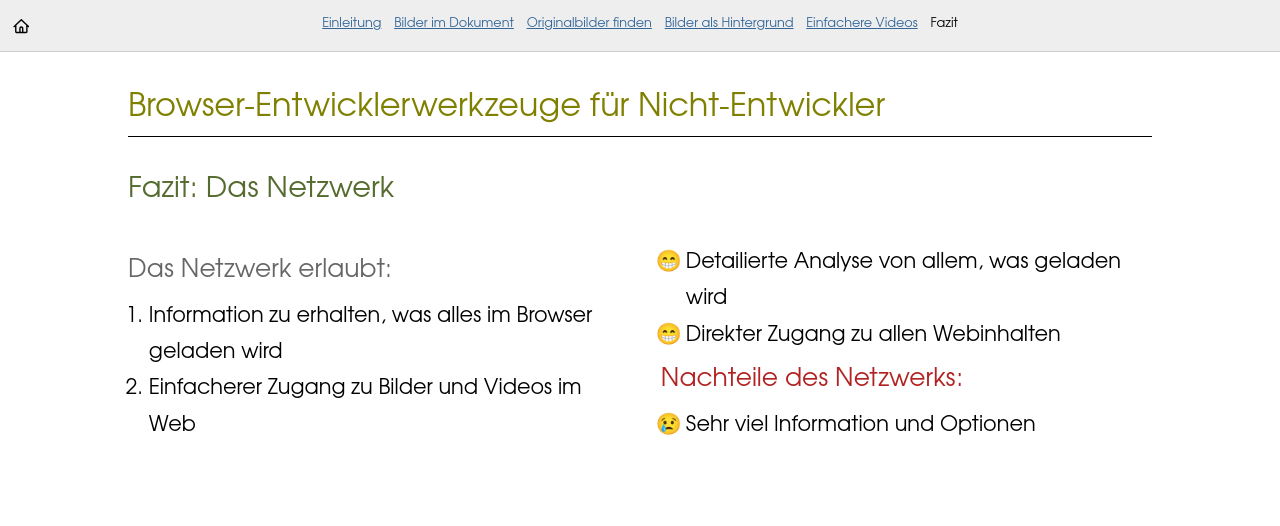
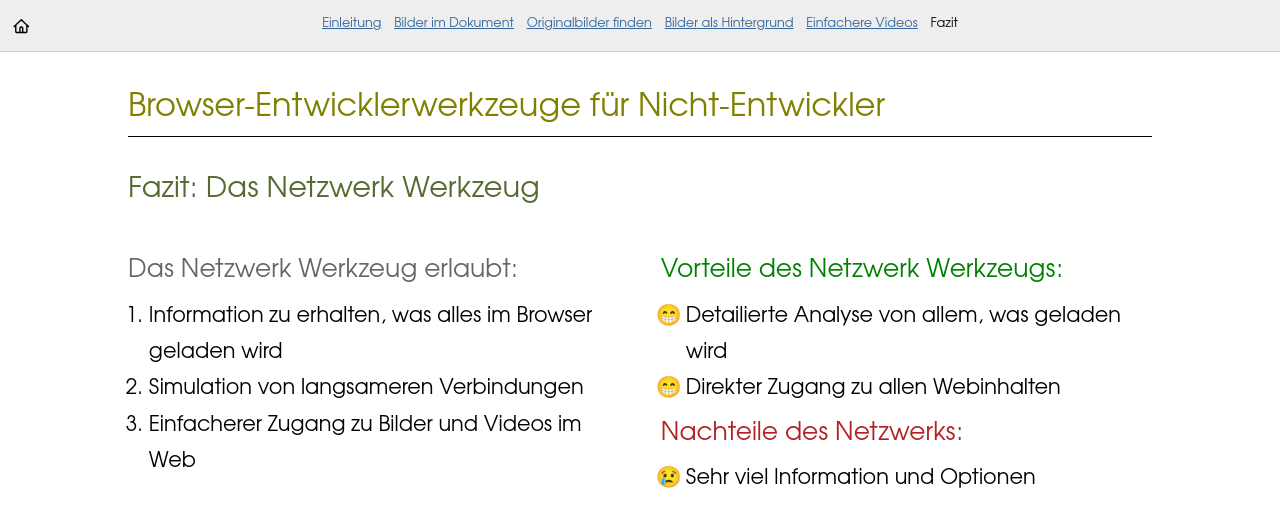
Before and after one commit to codepo8/devtools-deutsch, a plain HTML site: page demos/network/review.html in a window 1280 px wide. Drawn offline with Linux system fonts and the light colour scheme.

Commit message:
adding more demos

```diff
--- a/demos/network/review.html
+++ b/demos/network/review.html
@@ -9,17 +9,19 @@
 <body>
     <header>
         <h1>Browser-Entwicklerwerkzeuge für Nicht-Entwickler</h1>
-        <h2>Fazit: Das Netzwerk</h2>
+        <h2>Fazit: Das Netzwerk Werkzeug</h2>
     </header>
     <section>
        <div>
-            <h3>Das Netzwerk erlaubt:</h3>
+            <h3>Das Netzwerk Werkzeug erlaubt:</h3>
             <ol>
                 <li>Information zu erhalten, was alles im Browser geladen wird</li>
+                <li>Simulation von langsameren Verbindungen</li>
                 <li>Einfacherer Zugang zu Bilder und Videos im Web</li>
             </ol>
         </div>
         <div>
+            <h3 class="positive">Vorteile des Netzwerk Werkzeugs:</h3>
             <ol class="positive">
                 <li>Detailierte Analyse von allem, was geladen wird</li>
                 <li>Direkter Zugang zu allen Webinhalten</li>
```
Also changed, not shown: demos/screenshots/long-page.html (+1 -2 lines), 1 other file.
